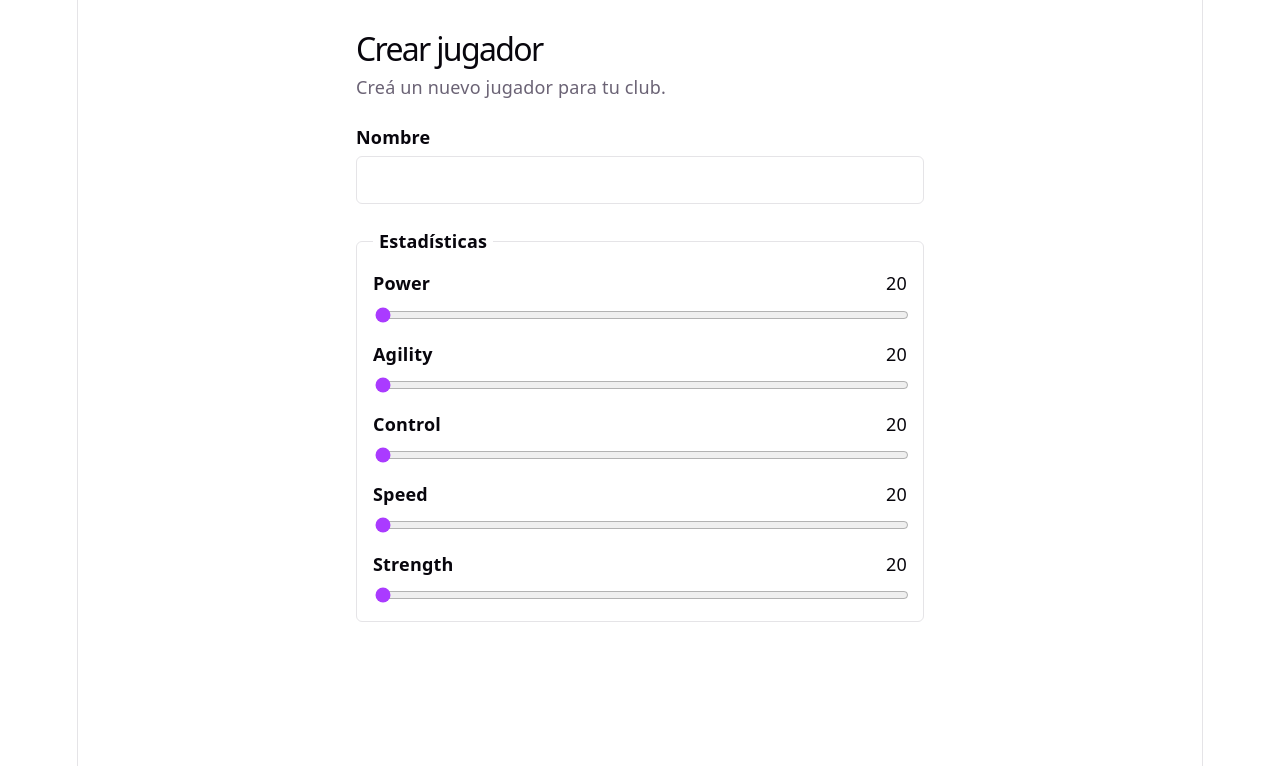
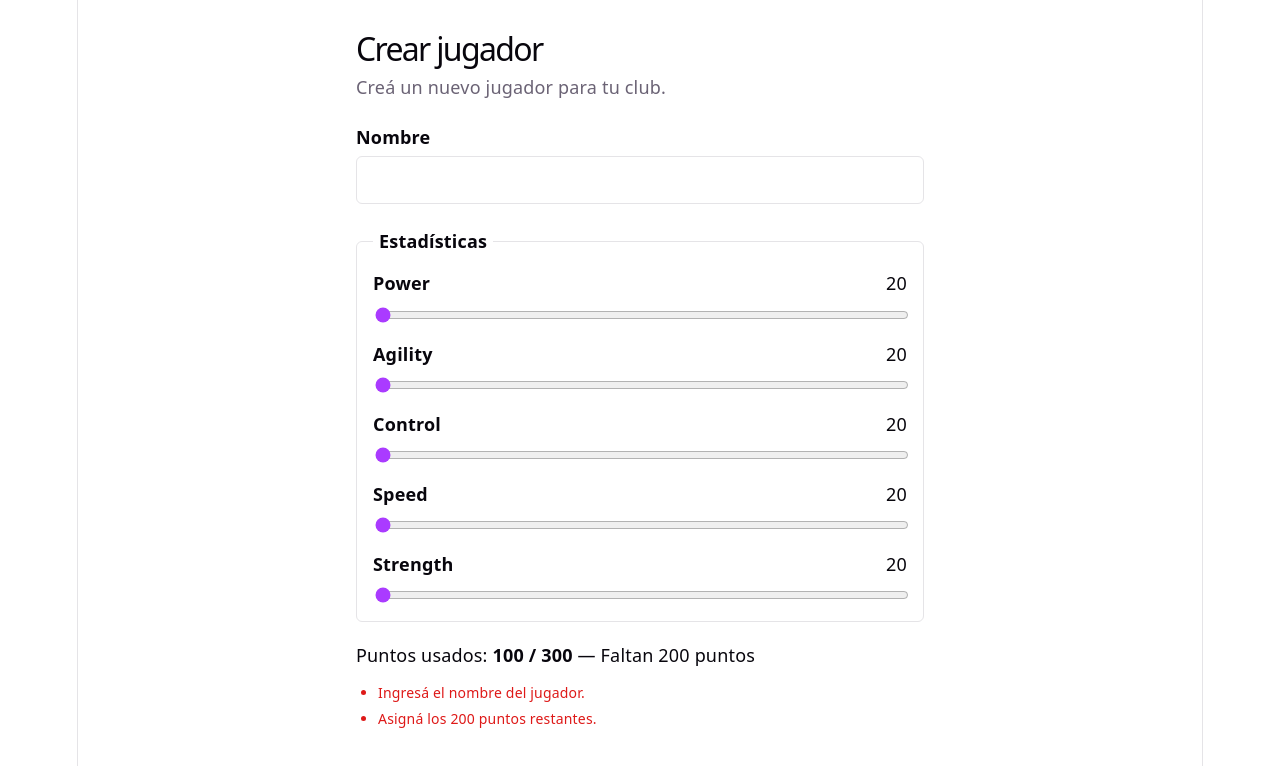
Before and after one commit to Mordecai-Y-Los-Rigbys/futbot-Front, a React (Vite) app in the folder futbot-front/: page /players/new in a window 1280 px wide. Shown: the top 766 px of the page. Built offline with nearby package versions, Linux system fonts and the light colour scheme.

Commit message:
feat: se agrego validaciones de estadisticas y mensajes en pantalla

```diff
--- a/futbot-front/src/pages/CreatePlayerPage.css
+++ b/futbot-front/src/pages/CreatePlayerPage.css
@@ -79,3 +79,15 @@
   width: 100%;
   accent-color: var(--accent);
 }
+
+.create-player-page__points {
+  margin: 20px 0 12px;
+  color: var(--text-h);
+}
+
+.create-player-page__validation {
+  margin: 0;
+  padding-left: 22px;
+  color: #de1918;
+  font-size: 14px;
+}
--- a/futbot-front/src/pages/CreatePlayerPage.jsx
+++ b/futbot-front/src/pages/CreatePlayerPage.jsx
@@ -20,6 +20,29 @@ const STAT_LABELS = {
 export default function CreatePlayerPage() {
   const [name, setName] = useState('');
   const [stats, setStats] = useState(INITIAL_STATS);
+  const pointsUsed = Object.values(stats).reduce((total, value) => total + value, 0);
+  const pointsRemaining = 300 - pointsUsed;
+  const validationErrors = [];
+
+  if (!name.trim()) {
+    validationErrors.push('Ingresá el nombre del jugador.');
+  } else if (name.length > 20) {
+    validationErrors.push('El nombre no puede superar los 20 caracteres.');
+  }
+
+  Object.entries(stats).forEach(([stat, value]) => {
+    if (!Number.isInteger(value) || value < 20 || value > 100) {
+      validationErrors.push(`${STAT_LABELS[stat]} debe estar entre 20 y 100.`);
+    }
+  });
+
+  if (pointsUsed !== 300) {
+    validationErrors.push(
+      pointsRemaining > 0
+        ? `Asigná los ${pointsRemaining} puntos restantes.`
+        : `Sobran ${Math.abs(pointsRemaining)} puntos.`,
+    );
+  }
 
   const handleStatChange = (event) => {
     const { name: stat, value } = event.target;
@@ -61,6 +84,20 @@ export default function CreatePlayerPage() {
           </div>
         ))}
       </fieldset>
+      <p className="create-player-page__points" aria-live="polite">
+        Puntos usados: <strong>{pointsUsed} / {300}</strong>
+        {' — '}
+        {pointsRemaining > 0
+          ? `Faltan ${pointsRemaining} puntos`
+          : pointsRemaining < 0
+            ? `Sobran ${Math.abs(pointsRemaining)} puntos`
+            : 'Total exacto'}
+      </p>
+      {validationErrors.length > 0 && (
+        <ul className="create-player-page__validation" aria-label="Validaciones pendientes">
+          {validationErrors.map((message) => <li key={message}>{message}</li>)}
+        </ul>
+      )}
     </main>
   );
 }
```
